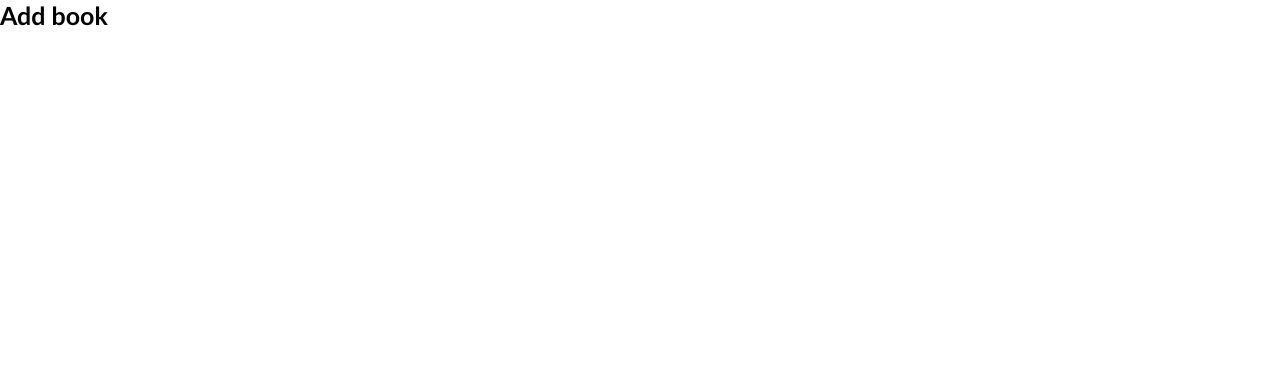
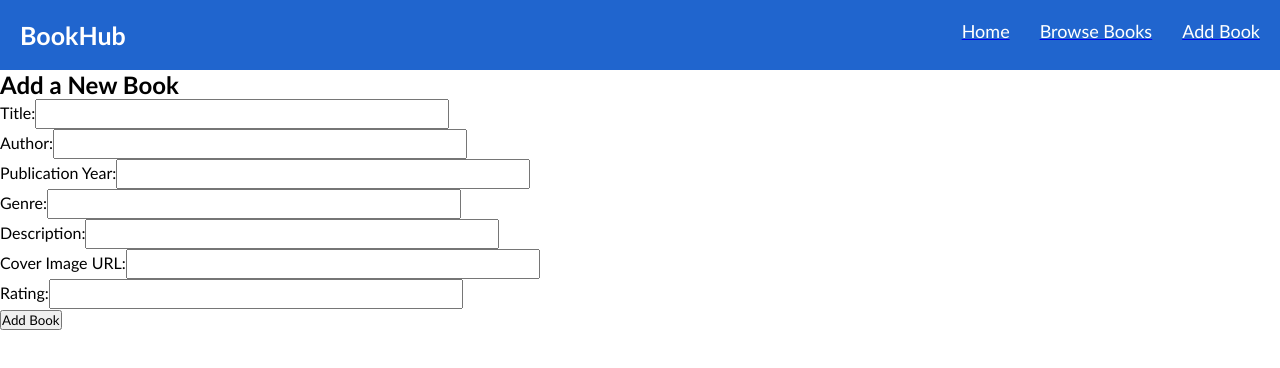
Before and after one commit to singhsamiksha/Online-Library-System, a React (Vite) app in the folder vite-library-project/: page /addbook in a window 1280 px wide. Shown: the top 368 px of the page. Built offline with nearby package versions, Linux system fonts and the light colour scheme.

Commit message:
Added functionality to add books

```diff
--- a/vite-library-project/src/App.css
+++ b/vite-library-project/src/App.css
@@ -201,3 +201,8 @@ h3{
 .book_text p{
   margin: 5px 0px;
 }
+
+.addBookForm{
+  display: flex;
+  flex-direction: column;
+}
--- a/vite-library-project/src/Components/AddBook.jsx
+++ b/vite-library-project/src/Components/AddBook.jsx
@@ -1,5 +1,145 @@
-function AddBook(){
-    return <h1>Add book</h1>
+import { useState } from "react";
+import Navbar from "./Navbar";
+import { useNavigate } from "react-router-dom";
+
+function AddBook() {
+  const navigate = useNavigate();
+
+  const [book, setBook] = useState({
+    title: "",
+    author: "",
+    publication_year: "",
+    genre: [],
+    description: "",
+    cover_image: "",
+    rating: "",
+  });
+
+  const handleChange = (e) => {
+    const { name, value } = e.target;
+    if (name === "genre") {
+      // Split the genres by comma and trim any extra spaces
+      setBook((prevBook) => ({
+        ...prevBook,
+        [name]: value.split(',').map((g) => g.trim()),
+      }));
+    } else {
+      setBook((prevBook) => ({
+        ...prevBook,
+        [name]: value,
+      }));
+    }
+  };
+
+  const handleSubmit = (e) => {
+    e.preventDefault();
+    console.log("Book Data Submitted:", book);
+
+    fetch("https://677f87360476123f76a6df69.mockapi.io/bookhubapi/bookdata", {
+      method: "POST",
+      headers: {
+        "Content-Type": "application/json",
+      },
+      body: JSON.stringify(book),
+    })
+      .then((response) => response.json())
+      .then((data) => console.log("Success:", data))
+      .catch((error) => console.error("Error:", error));
+  };
+
+  function handleClick() {
+    navigate(`/browserpage`);
+  }
+
+  return (
+    <>
+      <Navbar />
+      <div className="addBookForm">
+        <h2>Add a New Book</h2>
+        <form onSubmit={handleSubmit}>
+          <label>
+            Title:
+            <input
+              type="text"
+              name="title"
+              value={book.title}
+              onChange={handleChange}
+              required
+            />
+          </label>
+          <br />
+          <label>
+            Author:
+            <input
+              type="text"
+              name="author"
+              value={book.author}
+              onChange={handleChange}
+              required
+            />
+          </label>
+          <br />
+          <label>
+            Publication Year:
+            <input
+              type="number"
+              name="publication_year"
+              value={book.publication_year}
+              onChange={handleChange}
+              required
+            />
+          </label>
+          <br />
+          <label>
+            Genre:
+            <input
+              type="text"
+              name="genre"
+              value={book.genre.join(', ')} // To show genres as a comma-separated string
+              onChange={handleChange}
+              required
+            />
+          </label>
+          <br />
+          <label>
+            Description:
+            <input
+              type="text"
+              name="description"
+              value={book.description}
+              onChange={handleChange}
+              required
+            />
+          </label>
+          <br />
+          <label>
+            Cover Image URL:
+            <input
+              type="text"
+              name="cover_image"
+              value={book.cover_image}
+              onChange={handleChange}
+              required
+            />
+          </label>
+          <br />
+          <label>
+            Rating:
+            <input
+              type="number"
+              step="0.1"
+              name="rating"
+              value={book.rating}
+              onChange={handleChange}
+              required
+            />
+          </label>
+          <br />
+          <button type="submit" onClick={handleClick}>Add Book</button>
+        </form>
+      </div>
+    </>
+  );
 }
 
 export default AddBook;
--- a/vite-library-project/src/Components/BrowserPage.jsx
+++ b/vite-library-project/src/Components/BrowserPage.jsx
@@ -19,7 +19,9 @@ function BrowserPage() {
     useEffect(() => {
         const genresSet = new Set();
         books.forEach((book) => {
-            book.genre.forEach((g) => genresSet.add(g));
+            if (Array.isArray(book.genre)) {
+                book.genre.forEach((g) => genresSet.add(g));
+            }
         });
         setGenres(genresSet);
     }, [books]);
--- a/vite-library-project/src/Components/Categories.jsx
+++ b/vite-library-project/src/Components/Categories.jsx
@@ -8,10 +8,13 @@ function Categories({ data }) {
     useEffect(() => {
         const genresSet = new Set();
         data.forEach((book) => {
-            book.genre.forEach((g) => genresSet.add(g));
+            if (Array.isArray(book.genre)) {
+                book.genre.forEach((g) => genresSet.add(g));
+            }
         });
         setGenres(genresSet);
     }, [data]);
+
 
     function handleClick(genre) {
         navigate(`/browserpage?genre=${genre}`); // Navigate with query params
```
